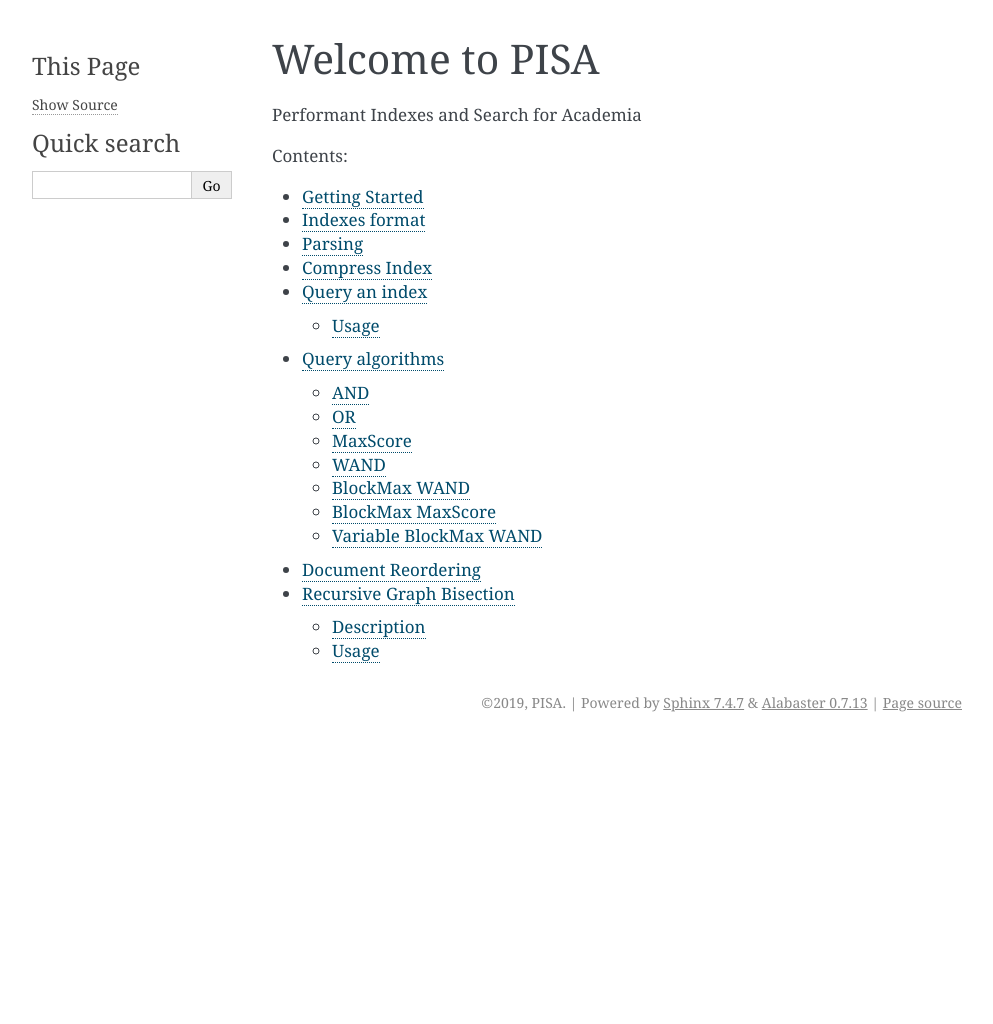
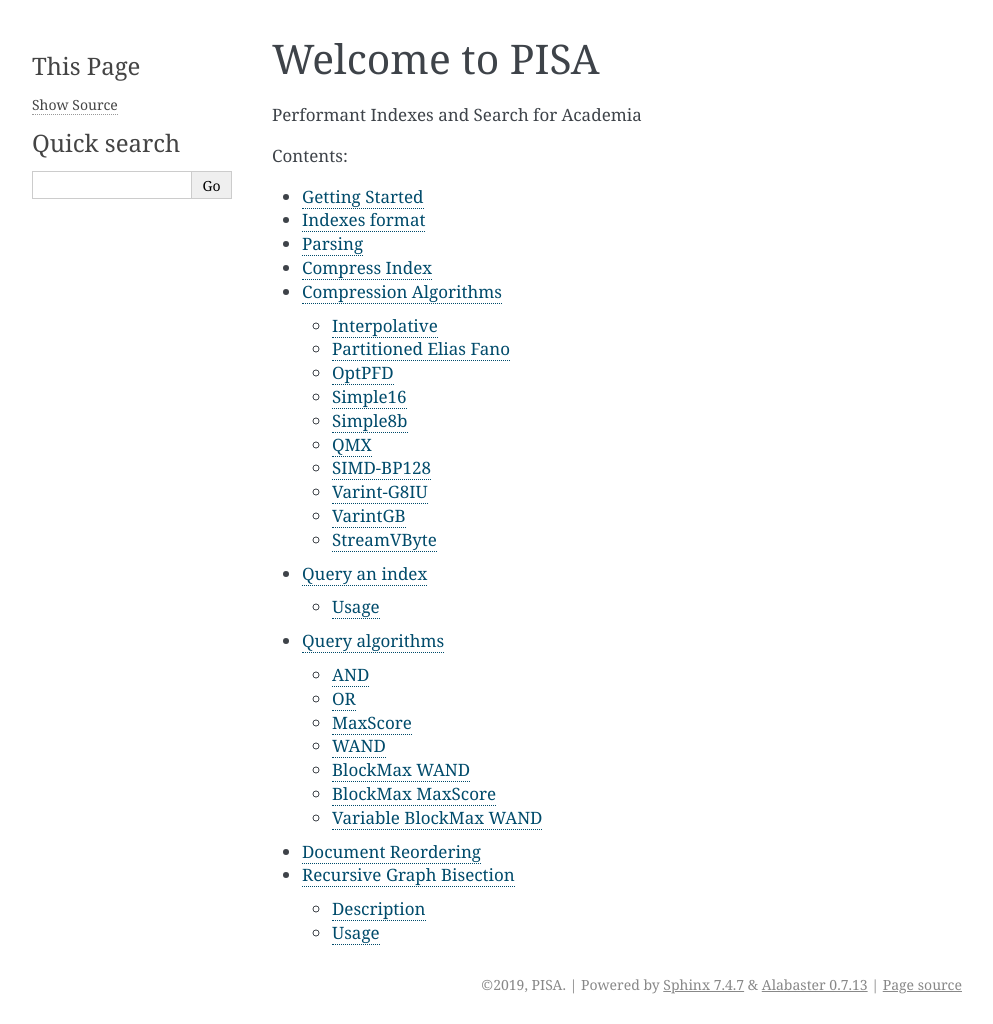
Before and after one commit to pisa-engine/pisa, a Sphinx documentation site: the page built from docs/source/index.rst, in a window 1280 px wide. Shown: the whole page, without its empty margins (148-1141 px from the left). Built offline with Sphinx 7.4.7, drawn with Linux system fonts in a browser that asks for light colours; before the commit the page ends 900 px from its top, so only the background shows below that; some of the changed lines change nothing that is shown.

Commit message:
Update compress_index.rst

```diff
--- a/docs/source/compress_index.rst
+++ b/docs/source/compress_index.rst
@@ -1,2 +1,72 @@
 Compress Index
 ==============
+
+To create an index use the command `create_freq_index`. The available index
+types are listed in `index_types.hpp`.
+
+    create_freq_index - a tool for creating an index.
+    Usage:
+      create_freq_index [OPTION...]
+
+      -h, --help                 Print help
+      -t, --type type_name       Index type
+      -c, --collection basename  Collection basename
+      -o, --out filename         Output filename
+          --check                Check the correctness of the index (default:
+                                 false)
+
+For example, to create an index using the
+optimal partitioning algorithm using the test collection, execute the command:
+
+    $ ./bin/create_freq_index -t opt -c ../test/test_data/test_collection -o test_collection.index.opt --check
+
+where `test/test_data/test_collection` is the _basename_ of the collection, that
+is the name without the `.{docs,freqs,sizes}` extensions, and
+`test_collection.index.opt` is the filename of the output index. `--check`
+perform a verification step to check the correctness of the index.
+
+Compression Algorithms
+======================
+
+Interpolative
+-------------
+> Alistair Moffat, Lang Stuiver: Binary Interpolative Coding for Effective Index Compression. Inf. Retr. 3(1): 25-47 (2000)
+
+Partitioned Elias Fano
+----------------------
+> Giuseppe Ottaviano and Rossano Venturini. 2014. Partitioned Elias-Fano indexes. In Proceedings of the 37th international ACM SIGIR conference on Research & development in information retrieval (SIGIR '14). ACM, New York, NY, USA, 273-282. DOI: https://doi.org/10.1145/2600428.2609615
+
+OptPFD
+------
+> Hao Yan, Shuai Ding, and Torsten Suel. 2009. Inverted index compression and query processing with optimized document ordering. In Proceedings of the 18th international conference on World wide web (WWW '09). ACM, New York, NY, USA, 401-410. DOI: https://doi.org/10.1145/1526709.1526764
+
+Simple16
+--------
+> Jiangong Zhang, Xiaohui Long, and Torsten Suel. 2008. Performance of compressed inverted list caching in search engines. In Proceedings of the 17th international conference on World Wide Web (WWW '08). ACM, New York, NY, USA, 387-396. DOI: https://doi.org/10.1145/1367497.1367550
+
+Simple8b
+--------
+> 	Vo Ngoc Anh, Alistair Moffat: Index compression using 64-bit words. Softw., Pract. Exper. 40(2): 131-147 (2010)
+
+QMX
+---
+> Andrew Trotman. 2014. Compression, SIMD, and Postings Lists. In Proceedings of the 2014 Australasian Document Computing Symposium (ADCS '14), J. Shane Culpepper, Laurence Park, and Guido Zuccon (Eds.). ACM, New York, NY, USA, Pages 50, 8 pages. DOI: https://doi.org/10.1145/2682862.2682870
+
+
+SIMD-BP128
+----------
+> Daniel Lemire, Leonid Boytsov: Decoding billions of integers per second through vectorization. Softw., Pract. Exper. 45(1): 1-29 (2015)
+
+
+Varint-G8IU
+-----------
+> Alexander A. Stepanov, Anil R. Gangolli, Daniel E. Rose, Ryan J. Ernst, and Paramjit S. Oberoi. 2011. SIMD-based decoding of posting lists. In Proceedings of the 20th ACM international conference on Information and knowledge management (CIKM '11), Bettina Berendt, Arjen de Vries, Wenfei Fan, Craig Macdonald, Iadh Ounis, and Ian Ruthven (Eds.). ACM, New York, NY, USA, 317-326. DOI: https://doi.org/10.1145/2063576.2063627
+
+
+VarintGB
+-----------
+>	Jeffrey Dean. 2009. Challenges in building large-scale information retrieval systems: invited talk. In Proceedings of the Second ACM International Conference on Web Search and Data Mining (WSDM '09), Ricardo Baeza-Yates, Paolo Boldi, Berthier Ribeiro-Neto, and B. Barla Cambazoglu (Eds.). ACM, New York, NY, USA, 1-1. DOI=http://dx.doi.org/10.1145/1498759.1498761
+
+StreamVByte
+-----------
+> Daniel Lemire, Nathan Kurz, Christoph Rupp: Stream VByte: Faster byte-oriented integer compression. Inf. Process. Lett. 130: 1-6 (2018)
```
